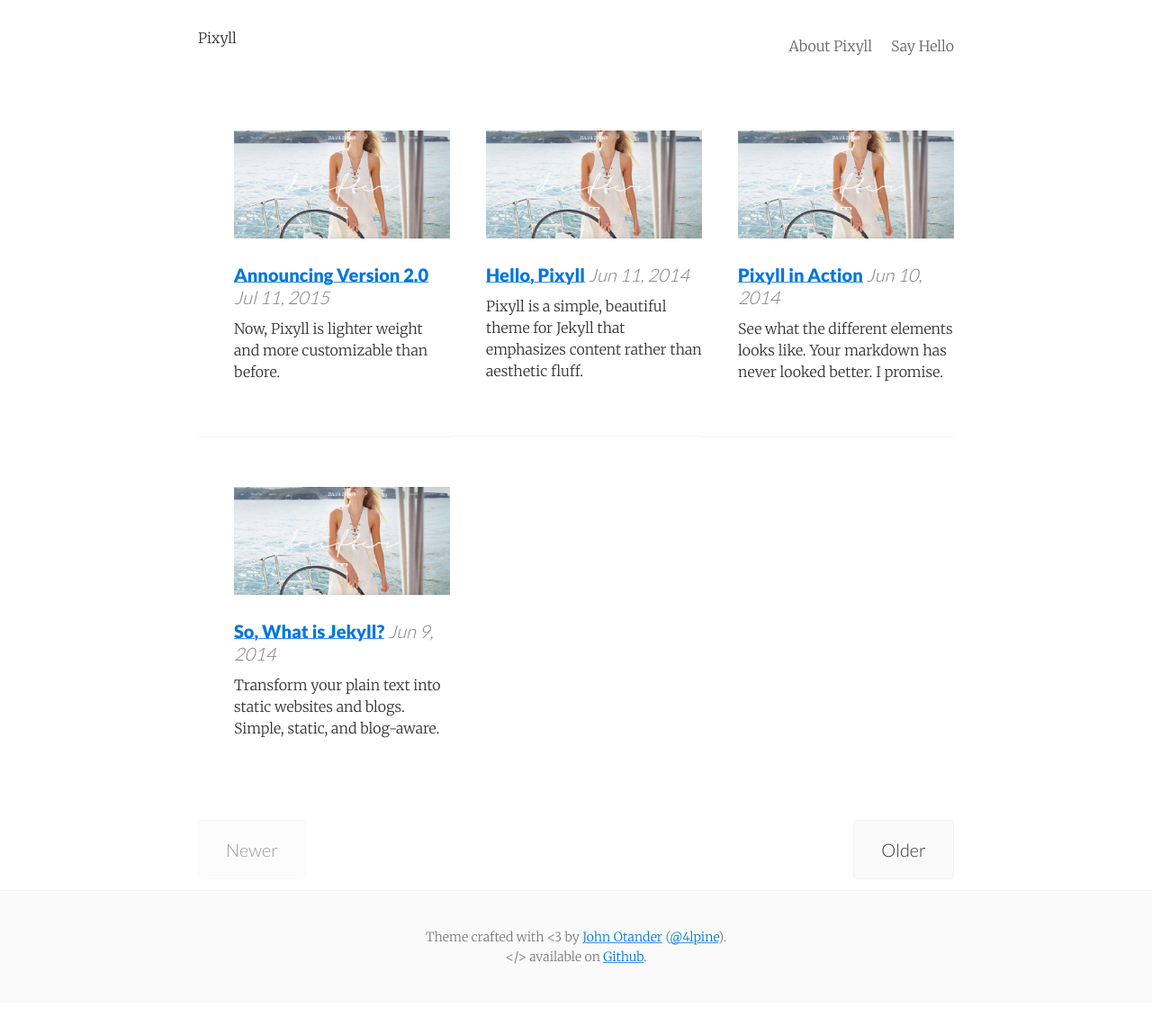
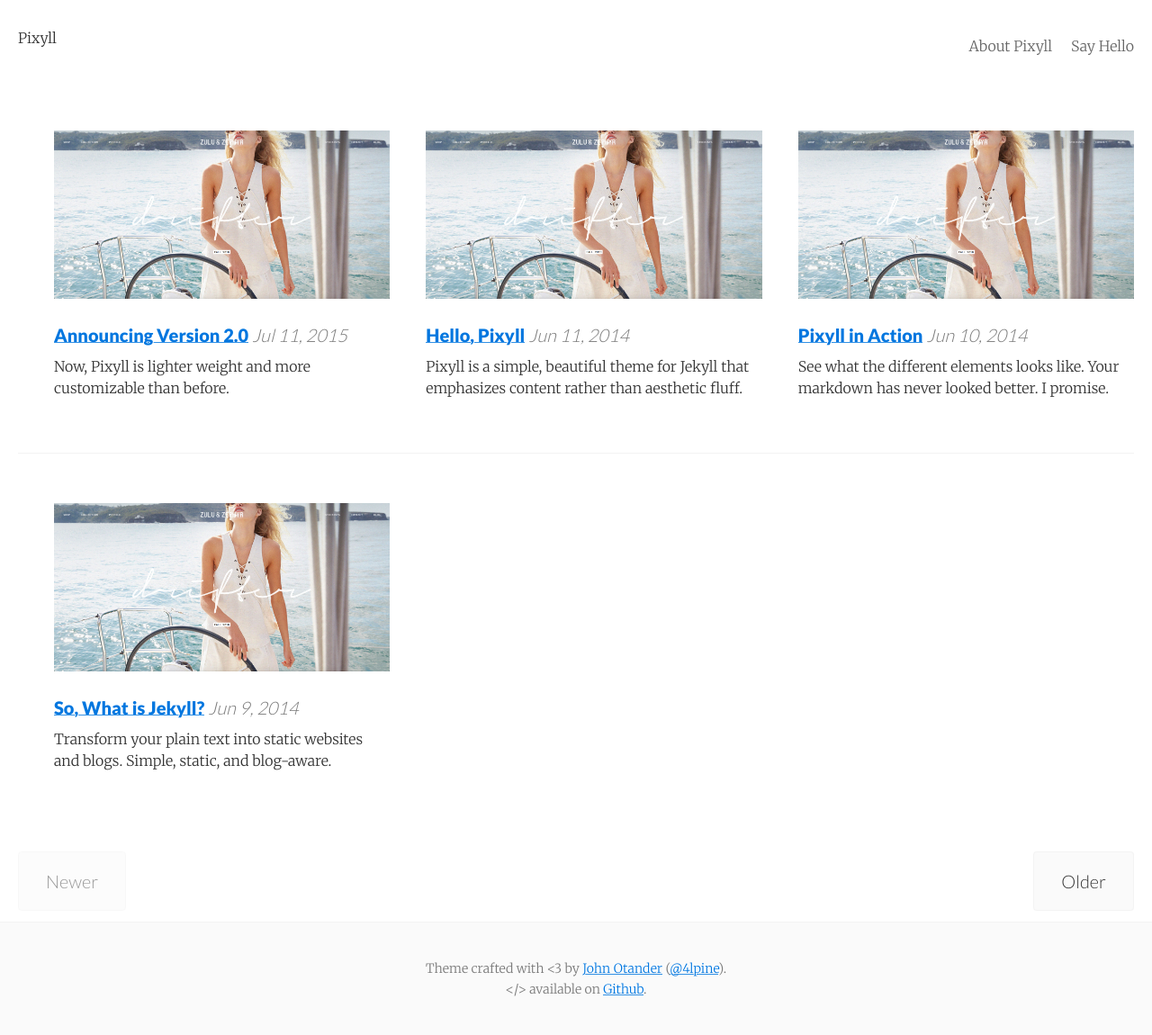
Before and after one commit to dspringate/experiment-two, a Jekyll site: the page built from index.html, in a window 1280 px wide. Shown: the whole page at 90% size. Built offline with Jekyll 4.4.1, drawn with Linux system fonts in a browser that asks for light colours; the list of posts is cut into pages by our own code; before the commit the page ends 1115 px from its top, so only the background shows below that.

Commit message:
removed max-width from site

```diff
--- a/_sass/_measure.scss
+++ b/_sass/_measure.scss
@@ -1,4 +1,3 @@
 .measure {
   margin: 0 auto;
-  max-width: $measure-width;
 }
```
Also changed, not shown: 12 other files.
